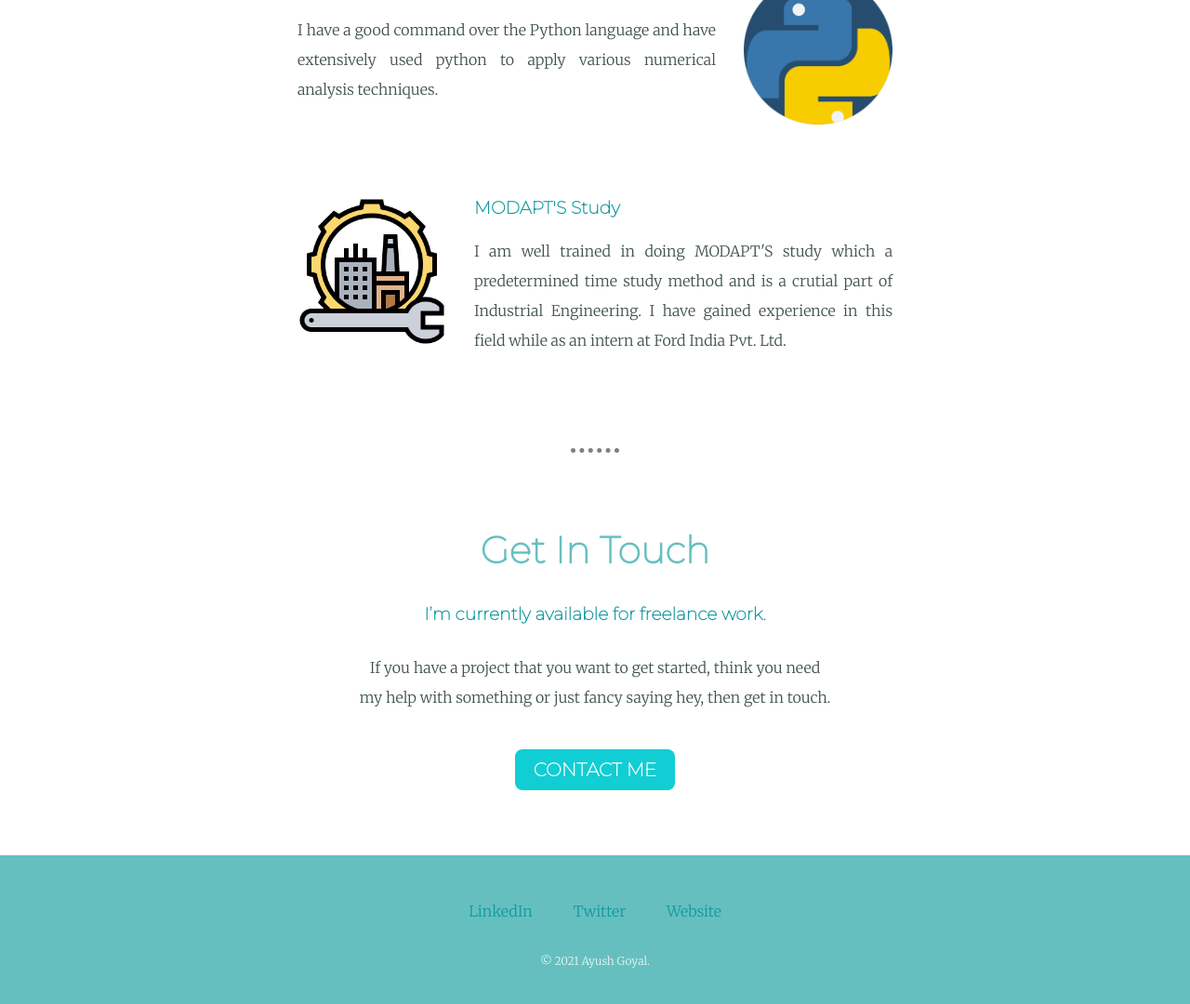
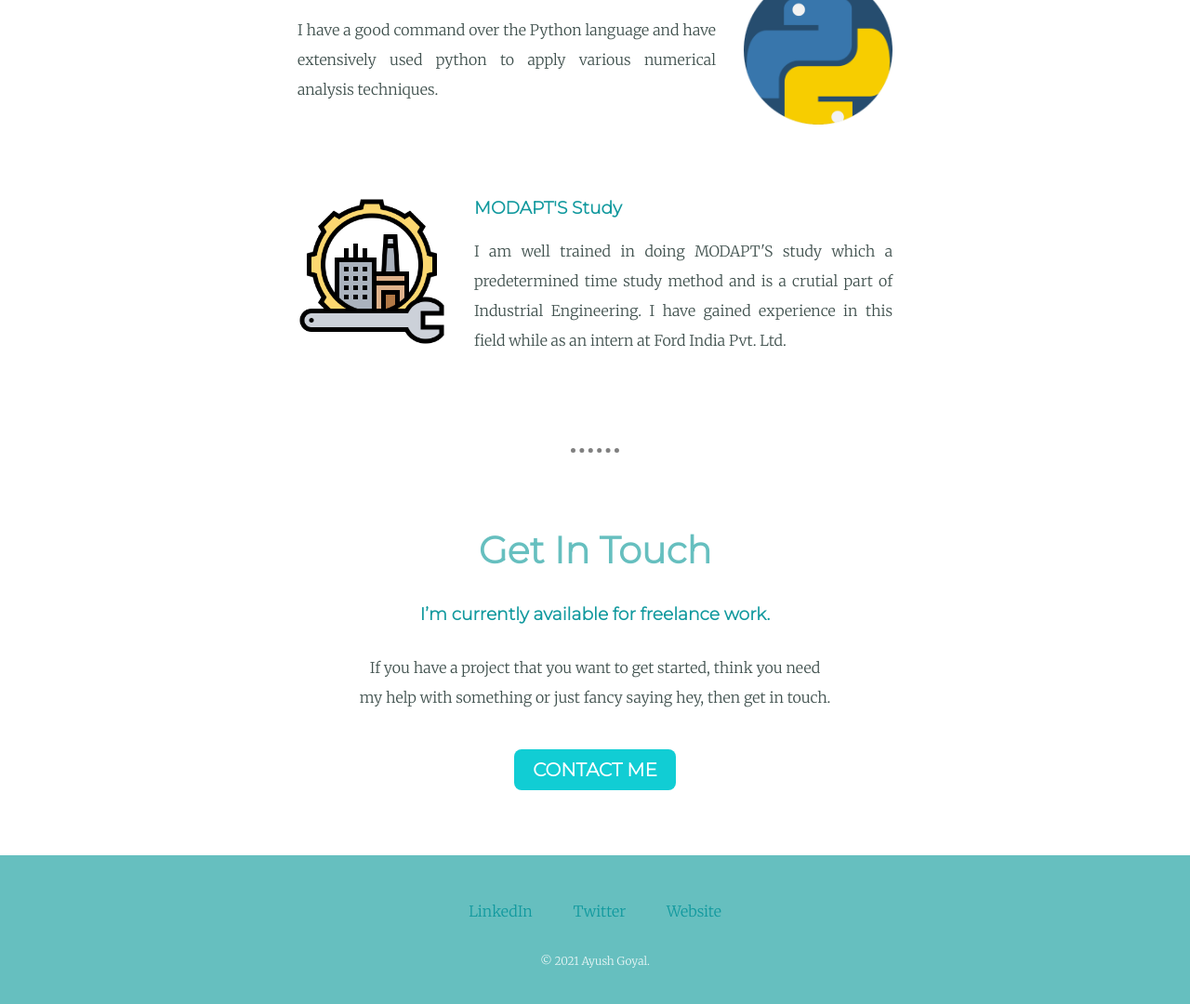
Before and after one commit to ayushgoyal199898/cv, a plain HTML site: page index.html in a window 1280 px wide. Shown: the part 1763-2843 px from the top of the page at 93% size. Drawn offline with Linux system fonts and the light colour scheme.

Commit message:
Update index.html

```diff
--- a/index.html
+++ b/index.html
@@ -5,7 +5,7 @@
     <title>Ayush Goyal</title>
     <link rel="stylesheet" href="css/styles.css">
     <link rel="icon" href="favicon.ico">
-    <link href="https://fonts.googleapis.com/css2?family=Merriweather:wght@300&family=Montserrat:wght@100&family=Sacramento&display=swap" rel="stylesheet">
+    <link href="https://fonts.googleapis.com/css2?family=Merriweather:wght@300&family=Montserrat:wght@300&family=Sacramento&display=swap" rel="stylesheet">
   </head>
   <body>
    <div class="top-container">
```
